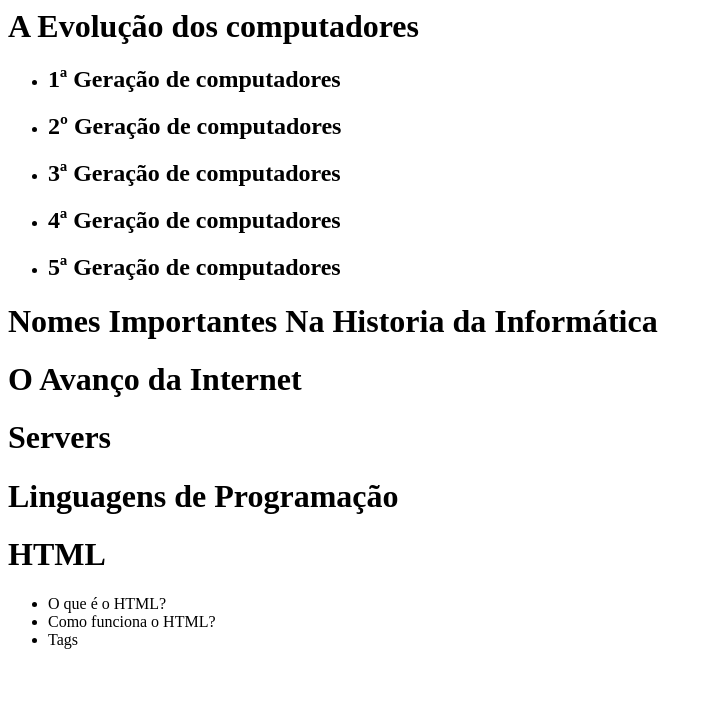
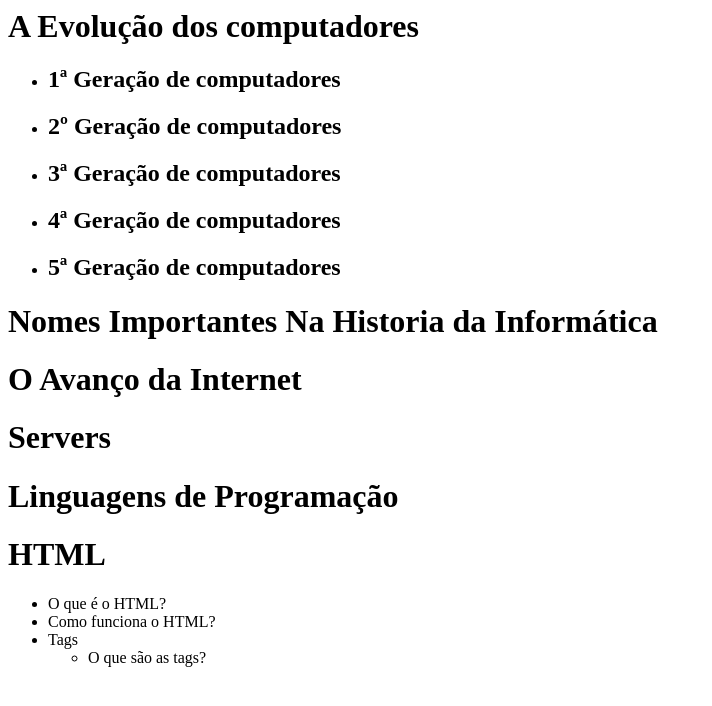
Before and after one commit to crislaianerodrigues/crislaiane, a plain HTML site: page index.html in a window 1280 px wide. Shown: the whole page, without its empty margins (0-712 px from the left). Drawn offline with Linux system fonts and the light colour scheme.

Commit message:
topicos add

```diff
--- a/index.html
+++ b/index.html
@@ -21,6 +21,7 @@
             <li>Como funciona o HTML?</li>
             <li>Tags</li>
                 <ul>
+                    <li>O que são as tags?</li>
 
                 </ul>
         </ul>
```
